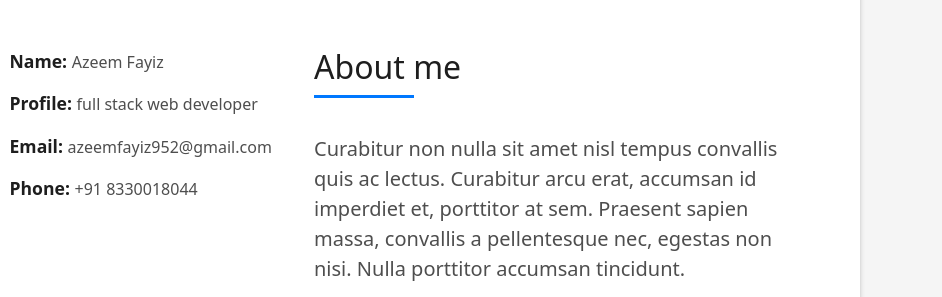
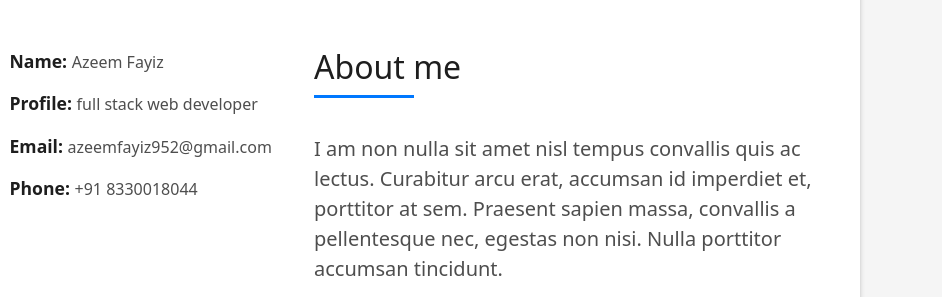
Before and after one commit to azeemfayiz/azeemfayiz.github.io, a plain HTML site: page index.html in a window 1280 px wide. Shown: the part 880-1177 px from the top of the page, 338-1280 px from the left. Drawn offline with Linux system fonts and the light colour scheme.

Commit message:
Update index.html

```diff
--- a/index.html
+++ b/index.html
@@ -140,7 +140,7 @@
                       </h5>
                     </div>
                     <p class="lead">
-                      Curabitur non nulla sit amet nisl tempus convallis quis ac lectus. Curabitur arcu erat, accumsan id
+                      I am non nulla sit amet nisl tempus convallis quis ac lectus. Curabitur arcu erat, accumsan id
                       imperdiet et, porttitor
                       at sem. Praesent sapien massa, convallis a pellentesque nec, egestas non nisi. Nulla
                       porttitor accumsan tincidunt.
```
